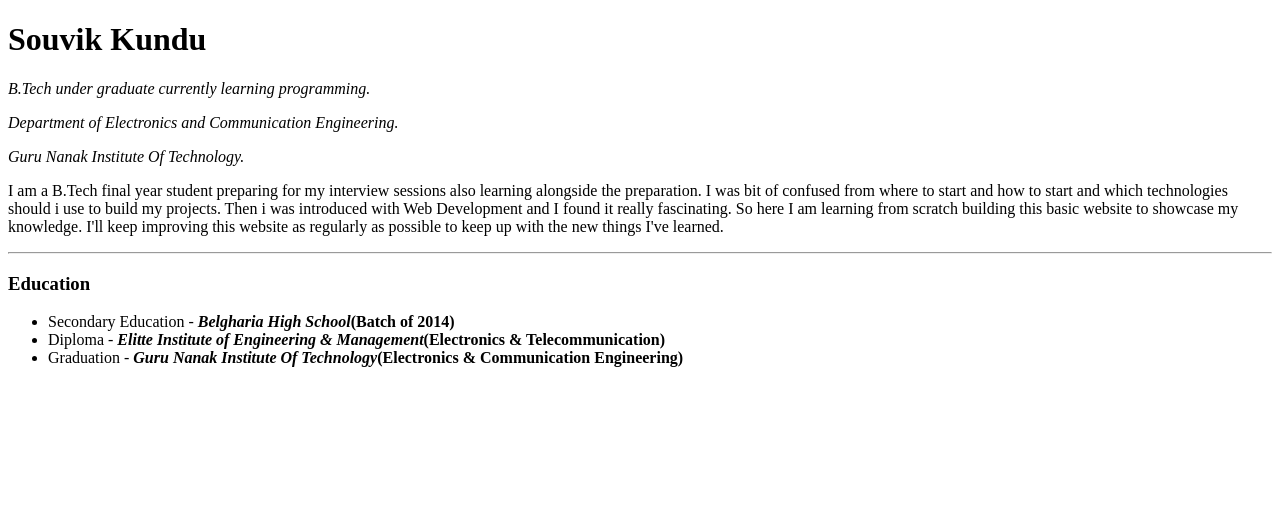
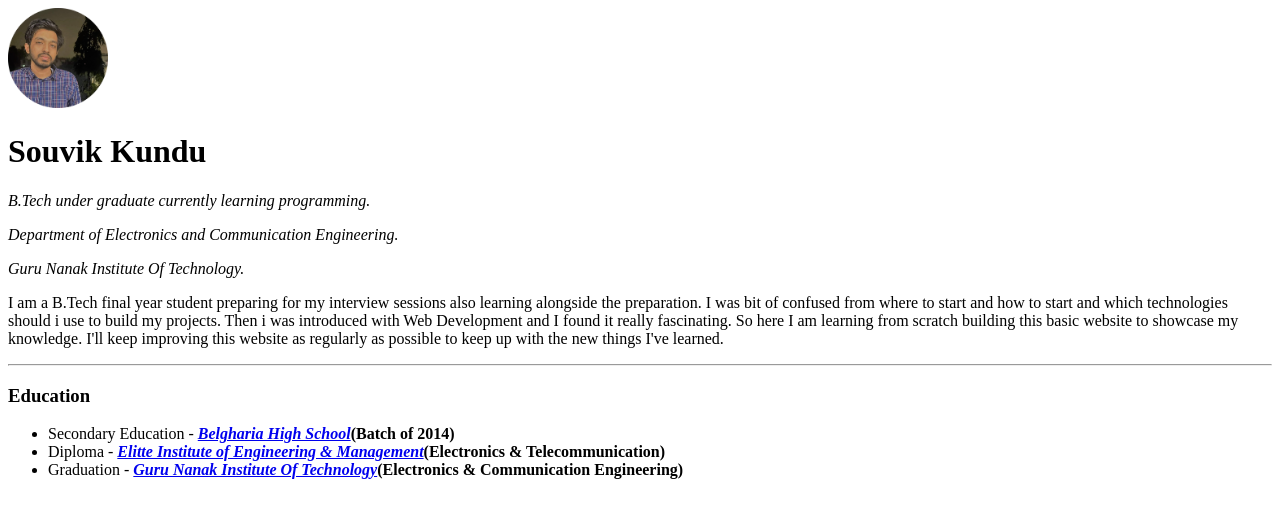
Before and after one commit to souvikk27/WEB-Projects, a plain HTML site: page HTML/src/First Site/index.html in a window 1280 px wide. Drawn offline with Linux system fonts and the light colour scheme.

Commit message:
added more details

```diff
--- a/HTML/src/First Site/index.html
+++ b/HTML/src/First Site/index.html
@@ -6,6 +6,7 @@
 	<title>My Personal Site</title>
 </head>
 <body>
+	<img src="images/profile.png" alt="profile picture" width="100" height="100">
 	<h1>Souvik Kundu</h1>
 	<p><em>B.Tech under graduate currently learning programming.</em></p>
 	<p><em>Department of Electronics and Communication Engineering.</em></p>
@@ -14,9 +15,9 @@
 	<hr>
 	<h3>Education</h3>
 	<ul>
-		<li>Secondary Education - <em><strong>Belgharia High School</em>(Batch of 2014)</strong></li>
-		<li>Diploma - <em><strong>Elitte Institute of Engineering & Management</em>(Electronics & Telecommunication)</strong></li>
-		<li>Graduation - <em><strong>Guru Nanak Institute Of Technology</em>(Electronics & Communication Engineering)</strong></li>
+		<li>Secondary Education - <em><strong><a href="http://belghariahighschool.com/">Belgharia High School</a></em>(Batch of 2014)</strong></li>
+		<li>Diploma - <em><strong><a href="https://petindia.org/eiem/">Elitte Institute of Engineering & Management</a></em>(Electronics & Telecommunication)</strong></li>
+		<li>Graduation - <em><strong><a href="https://gnit.ac.in/">Guru Nanak Institute Of Technology</a></em>(Electronics & Communication Engineering)</strong></li>
 	</ul>
 
 </body>
```
Also changed, not shown: HTML/src/First Site/Images/profile.png (added).
